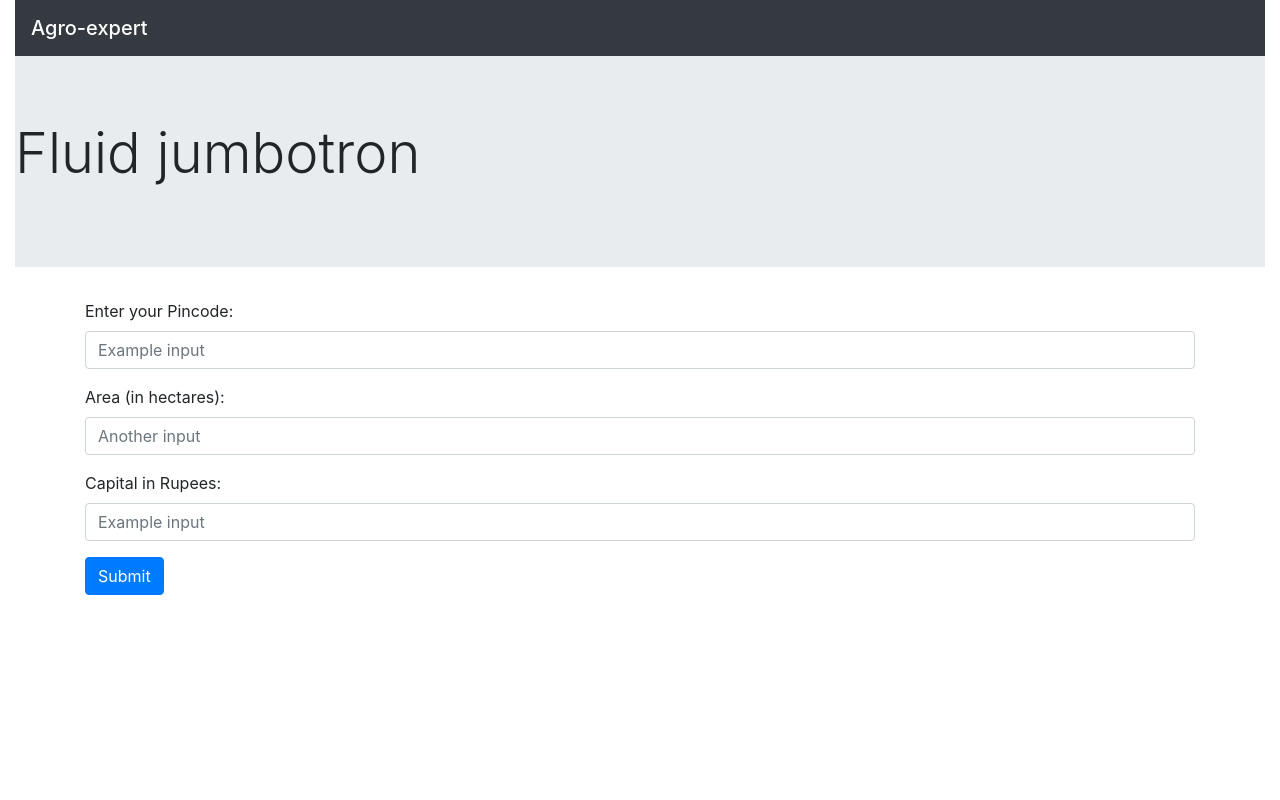
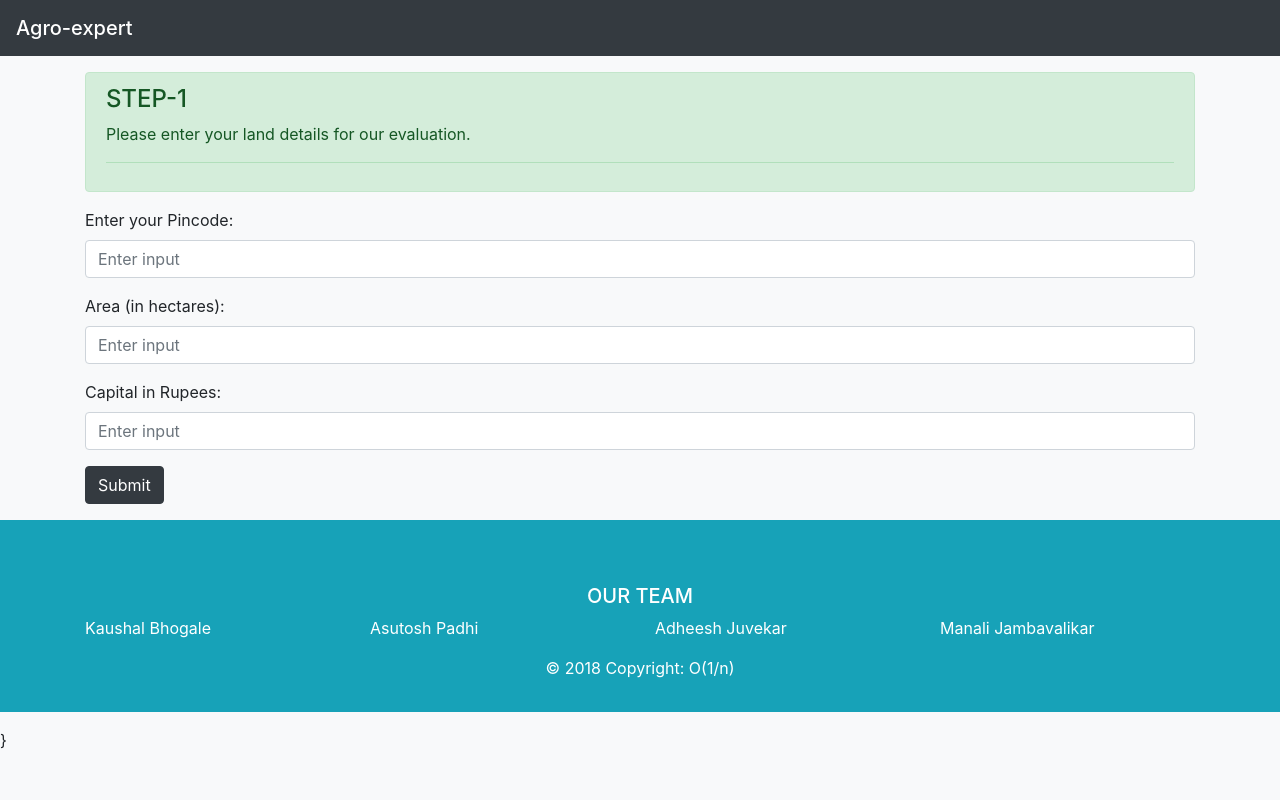
Before and after one commit to kaushal-py/agro-expert, a Flask app: page / in a window 1280 px wide. Run offline with Flask 2, Linux system fonts and the light colour scheme; some libraries are stand-ins or nearby versions.

Commit message:
basic UI design ready

```diff
--- a/templates/input.html
+++ b/templates/input.html
@@ -10,50 +10,114 @@
 
     <title>Hello, world!</title>
   </head>
-  <body>
-    <div class="container-fluid">
-      <!-- Content here -->
+  <body {
+    class="bg-light"
+    background color:coral;
+    background-image: url("C:\Users\Dell\Desktop\bg.jpg");>
+
+
 
 
   <!-- As a heading -->
   <nav class="navbar navbar-dark bg-dark">
     <span class="navbar-brand mb-0 h1">Agro-expert</span>
+    <div id="google_translate_element"></div>
   </nav>
 
-  <div class="jumbotron jumbotron-fluid">
-    <div>
-      <h1 class="display-4">Fluid jumbotron</h1>
-      <p class="lead"></p>
+
+      </div>
     </div>
-  </div>
+
     <div class="container">
   <form>
 
+
+      <div class="alert alert-success my-3 " role="alert">
+          <h4 class="alert-heading">STEP-1</h4>
+          <p>Please enter your land details for our evaluation.</p>
+          <hr>
+          <p class="mb-0"></p>
+        </div>
       <div class="form-group">
         <label for="formGroupExampleInput">Enter your Pincode:</label>
-        <input type="text" class="form-control" id="formGroupExampleInput" placeholder="Example input">
+        <input type="text" class="form-control" id="formGroupExampleInput" placeholder="Enter input">
       </div>
       <div class="form-group">
         <label for="formGroupExampleInput2">Area (in hectares):</label>
-        <input type="text" class="form-control" id="formGroupExampleInput2" placeholder="Another input">
+        <input type="text" class="form-control" id="formGroupExampleInput2" placeholder="Enter input">
       </div>
       <div class="form-group">
           <label for="formGroupExampleInput">Capital in Rupees:</label>
-          <input type="text" class="form-control" id="formGroupExampleInput" placeholder="Example input">
+          <input type="text" class="form-control" id="formGroupExampleInput" placeholder="Enter input">
         </div>
-        <input class="btn btn-primary" type="submit" value="Submit">
+        <input class="btn btn-dark" type="submit" value="Submit">
     </form>
     </div>
 
 
 
+
+
+        <div class="p-3 mb-2 bg-info text-white my-3">
+    <footer class="page-footer font-small blue pt-4 mt-4">
+
+        <!--Footer Links-->
+        <div class="container-fluid text-center text-md-left">
+            <div class="row">
+
+                <!--First column-->
+                <div class="col-md-12">
+                    <h5 class="text-center" >OUR TEAM</h5>
+                    <div class="container">
+                        <div class="row">
+                          <div class="col-sm">
+                            Kaushal Bhogale
+                          </div>
+                          <div class="col-sm">
+                            Asutosh Padhi
+                          </div>
+                          <div class="col-sm">
+                            Adheesh Juvekar
+                          </div>
+                          <div class="col-sm">
+                            Manali Jambavalikar
+                          </div>
+                        </div>
+                      </div>
+                </div>
+                </div>
+                <!--/.First column-->
+
+
+        </div>
+
+        <!--/.Footer Links-->
+
+        <!--Copyright-->
+        <div class="footer-copyright py-3 text-center">
+            © 2018 Copyright:
+            <a>  O(1/n) </a>
+        </div>
+        <!--/.Copyright-->
+
+    </footer>
+    <!--/.Footer-->
+    </div>
+
+
     <!-- Optional JavaScript -->
     <!-- jQuery first, then Popper.js, then Bootstrap JS -->
+    <script type="text/javascript">
+      function googleTranslateElementInit() {
+        new google.translate.TranslateElement({pageLanguage: 'en', includedLanguages: 'gu,hi,mr,bn,ms,ta,te', layout: google.translate.TranslateElement.InlineLayout.SIMPLE}, 'google_translate_element');
+      }
+      </script><script type="text/javascript" src="//translate.google.com/translate_a/element.js?cb=googleTranslateElementInit"></script>
+
     <script src="https://code.jquery.com/jquery-3.2.1.slim.min.js" integrity="sha384-KJ3o2DKtIkvYIK3UENzmM7KCkRr/rE9/Qpg6aAZGJwFDMVNA/GpGFF93hXpG5KkN" crossorigin="anonymous"></script>
     <script src="https://cdnjs.cloudflare.com/ajax/libs/popper.js/1.12.9/umd/popper.min.js" integrity="sha384-ApNbgh9B+Y1QKtv3Rn7W3mgPxhU9K/ScQsAP7hUibX39j7fakFPskvXusvfa0b4Q" crossorigin="anonymous"></script>
     <script src="https://maxcdn.bootstrapcdn.com/bootstrap/4.0.0/js/bootstrap.min.js" integrity="sha384-JZR6Spejh4U02d8jOt6vLEHfe/JQGiRRSQQxSfFWpi1MquVdAyjUar5+76PVCmYl" crossorigin="anonymous"></script>
     <div class="container">
       <!-- Content here -->
     </div>
-  </body>
+  }</body>
 </html>
```
Also changed, not shown: templates/result.html (+60 -5 lines), templates/5.jpg (added).
